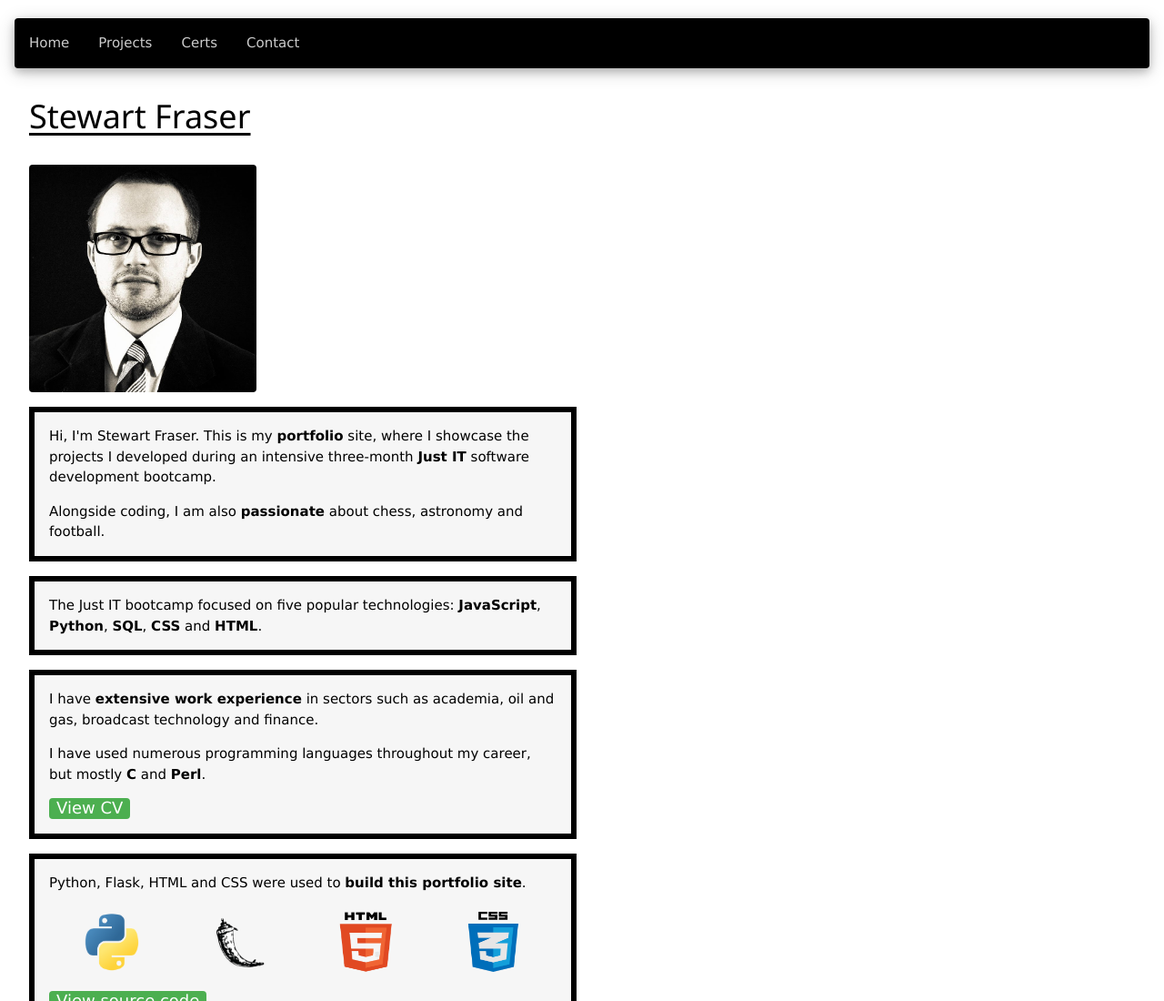
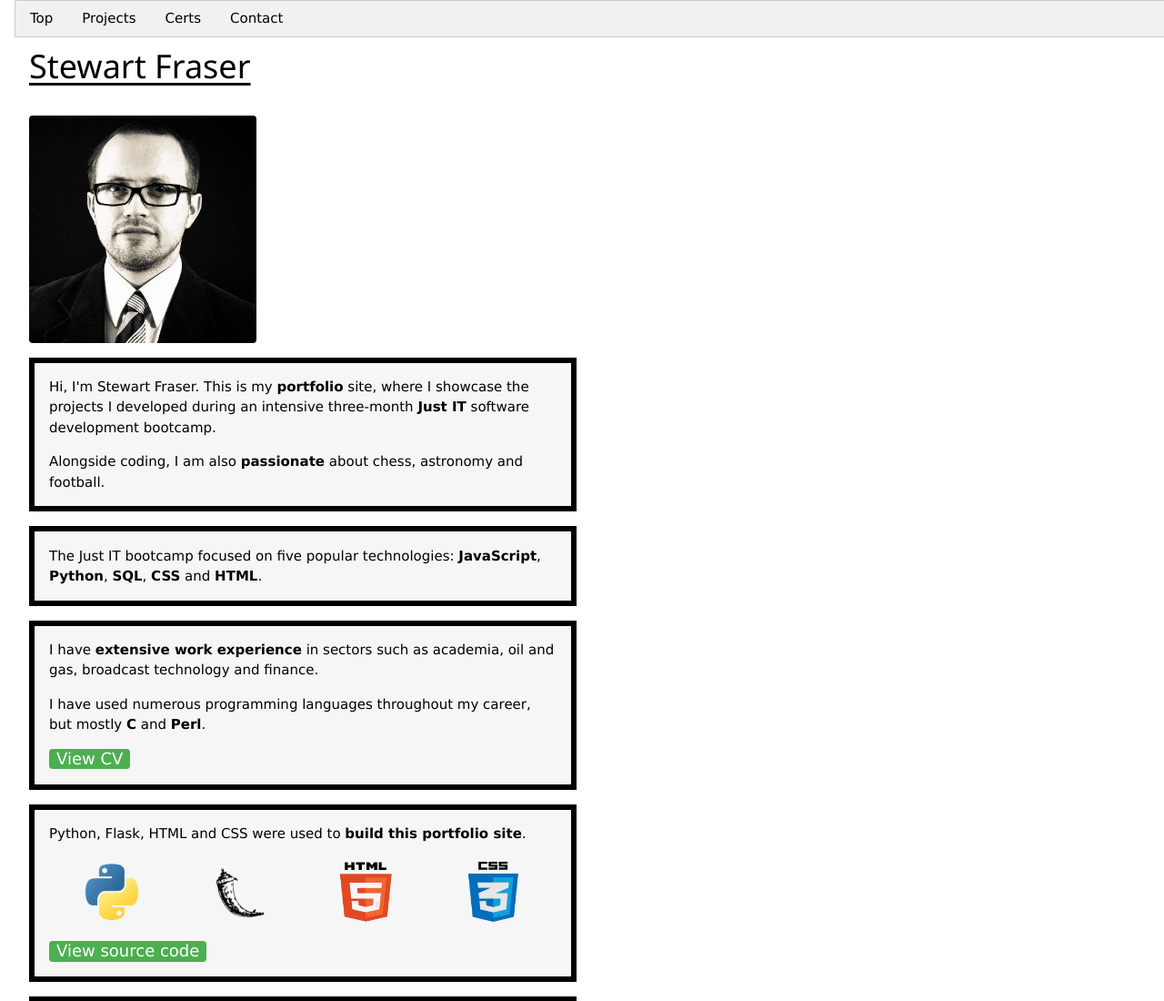
Before and after one commit to sfraser-dev/web-static-my-portfolio-site, a plain HTML site: page index.html in a window 1280 px wide. Shown: the top 1100 px of the page at 91% size. Drawn offline with nearby package versions, Linux system fonts and the light colour scheme.

Commit message:
changing section id names. new w3css nav bar (sticks to top)

```diff
--- a/index.html
+++ b/index.html
@@ -14,28 +14,51 @@
     </head>
     <body>
         <header class="w3-container">
-            <nav class="w3-bar w3-black w3-card-4 w3-round">
+            <!-- <div class="w3-top">
+                <nav class="w3-bar w3-black w3-card-4 w3-round">
+                    <a
+                        href="#section_home"
+                        class="w3-text-white w3-bar-item w3-padding-16 my-w3-mobile"
+                        >Home</a
+                    >
+                    <a
+                        href="#section_projects"
+                        class="w3-text-gray w3-bar-item w3-padding-16 my-w3-mobile"
+                        >Projects</a
+                    >
+                    <a
+                        href="#section_certificates"
+                        class="w3-text-gray w3-bar-item w3-padding-16 my-w3-mobile"
+                        >Certs</a
+                    >
+                    <a
+                        href="#section_contact"
+                        class="w3-text-gray w3-bar-item w3-padding-16 my-w3-mobile"
+                        >Contact</a
+                    >
+                </nav>
+            </div> -->
+
+            <div class="w3-top">
+            <nav class="w3-bar w3-border w3-light-grey">
+                <a href="#section_home" class="w3-bar-item w3-button">Top</a>
                 <a
-                    href="#home_section"
-                    class="w3-text-gray w3-bar-item w3-padding-16 my-base-nav-link-active my-w3-mobile"
-                    >Home</a
-                >
-                <a
-                    href="#projects_section"
-                    class="w3-text-gray w3-bar-item w3-padding-16 my-base-nav-link-active my-w3-mobile"
+                    href="#section_projects"
+                    class="w3-bar-item w3-button"
                     >Projects</a
                 >
                 <a
-                    href="#certs_section"
-                    class="w3-text-gray w3-bar-item w3-padding-16 my-base-nav-link-active my-w3-mobile"
+                    href="#section_certificates"
+                    class="w3-bar-item w3-button"
                     >Certs</a
                 >
                 <a
-                    href="#contact_section"
-                    class="w3-text-gray w3-bar-item w3-padding-16 my-base-nav-link-active my-w3-mobile"
+                    href="#section_contact"
+                    class="w3-bar-item w3-button"
                     >Contact</a
                 >
             </nav>
+            </div>
 
             <div class="w3-container w3-section">
                 <h1 class="my-base-title-header">Stewart Fraser</h1>
@@ -43,9 +66,9 @@
         </header>
 
         <main
-            class="#home_section w3-container my-home-page-container my-home-page-limit-width"
+            class="w3-container my-home-page-container my-home-page-limit-width"
         >
-            <section id="home_section">
+            <section id="section_home">
                 <div class="w3-margin-left">
                     <img
                         src="../static/images/portrait.png"
@@ -198,7 +221,7 @@
                             </li>
                         </ul>
                         <p>
-                            <a href="#certificates_section">
+                            <a href="#section_certificates">
                                 <span
                                     class="w3-tag w3-round w3-green my-shared-animated-tag-link"
                                     >View Certificates</span
@@ -208,7 +231,10 @@
                     </div>
                 </div>
             </section>
-            <section id="certs_section">
+            <section id="section_projects">
+
+            </section>
+            <section id="section_certificates">
                 <!-- The body for the certificates page. -->
                 <div class="w3-container">
                     <div class="w3-container">
@@ -234,13 +260,17 @@
                         <p>
                             <a
                                 href="https://www.freecodecamp.org/certification/fcc011121fa-fa04-41d9-8189-0d017cab7a94/data-analysis-with-python-v7"
-                                >View Data Analysis certificate on freeCodeCamp</a
+                                >View Data Analysis certificate on
+                                freeCodeCamp</a
                             >
                         </p>
                     </div>
                     <div class="w3-container my-margin-top-40">
                         <h3>JavaScript: Online DSA Course</h3>
-                        <p>"Implementing algorithms and data structures using JavaScript."</p>
+                        <p>
+                            "Implementing algorithms and data structures using
+                            JavaScript."
+                        </p>
                         <a
                             href="./static/docs/cert-fcc-javascript-dsa-sf.pdf"
                             target="_blank"
@@ -255,15 +285,16 @@
                         <p>
                             <a
                                 href="https://www.freecodecamp.org/certification/fcc011121fa-fa04-41d9-8189-0d017cab7a94/javascript-algorithms-and-data-structures"
-                                >View JavaScript DSA certificate on freeCodeCamp</a
+                                >View JavaScript DSA certificate on
+                                freeCodeCamp</a
                             >
                         </p>
                     </div>
                     <div class="w3-container my-margin-top-40">
                         <h3>C#: Online Microsoft Course</h3>
                         <p>
-                            "Comprehensive introduction to the C# programming language with
-                            Microsoft."
+                            "Comprehensive introduction to the C# programming
+                            language with Microsoft."
                         </p>
                         <a
                             href="./static/docs/cert-fcc-ms-csharp-sf.pdf"
@@ -279,7 +310,8 @@
                         <p>
                             <a
                                 href="https://freecodecamp.org/certification/fcc011121fa-fa04-41d9-8189-0d017cab7a94/foundational-c-sharp-with-microsoft"
-                                >View C# certificate and exam results on freeCodeCamp</a
+                                >View C# certificate and exam results on
+                                freeCodeCamp</a
                             >
                         </p>
                     </div>
@@ -298,16 +330,20 @@
                             />
                         </a>
                         <p>
-                            <a href="https://ude.my/UC-39842b87-9f21-4303-ad79-44a69760dd18"
+                            <a
+                                href="https://ude.my/UC-39842b87-9f21-4303-ad79-44a69760dd18"
                                 >View Go certificate on Udemy</a
                             >
                         </p>
                     </div>
                     <div class="w3-container my-margin-top-40">
-                        <h3>JavaScript: Online Backend Development and APIs Course</h3>
+                        <h3>
+                            JavaScript: Online Backend Development and APIs
+                            Course
+                        </h3>
                         <p>
-                            "Creating microservices using JavaScript, Node, Express and
-                            MongoDB."
+                            "Creating microservices using JavaScript, Node,
+                            Express and MongoDB."
                         </p>
                         <a
                             href="./static/docs/cert-fcc-backend-api-sf.pdf"
@@ -323,15 +359,16 @@
                         <p>
                             <a
                                 href="https://freecodecamp.org/certification/fcc011121fa-fa04-41d9-8189-0d017cab7a94/back-end-development-and-apis"
-                                >View JavaScript Backend Development and APIs certificate on freeCodeCamp</a
+                                >View JavaScript Backend Development and APIs
+                                certificate on freeCodeCamp</a
                             >
                         </p>
                     </div>
                     <div class="w3-container my-margin-top-40">
                         <h3>Just IT Software Development Bootcamp</h3>
                         <p>
-                            "In-person three-month intensive bootcamp focusing on Python,
-                            JavaScript, SQL, CSS and HTML."
+                            "In-person three-month intensive bootcamp focusing
+                            on Python, JavaScript, SQL, CSS and HTML."
                         </p>
                         <a
                             href="./static/docs/cert-JustIT-completion-certificate.pdf"
@@ -347,7 +384,10 @@
                     </div>
                     <div class="w3-container my-margin-top-40">
                         <h3>SQL: Online Course</h3>
-                        <p>"Become an expert at SQL using PostgreSQL and PgAdmin".</p>
+                        <p>
+                            "Become an expert at SQL using PostgreSQL and
+                            PgAdmin".
+                        </p>
                         <a
                             href="./static/docs/cert-sql-portilla.pdf"
                             target="_blank"
@@ -360,7 +400,8 @@
                             />
                         </a>
                         <p>
-                            <a href="https://ude.my/UC-ec6421c1-4784-4ba5-902d-229c7d08c2b4"
+                            <a
+                                href="https://ude.my/UC-ec6421c1-4784-4ba5-902d-229c7d08c2b4"
                                 >View SQL certificate on Udemy</a
                             >
                         </p>
@@ -369,8 +410,8 @@
                     <div class="w3-container my-margin-top-40">
                         <h3>Python: Online Course</h3>
                         <p>
-                            "Begin with the basics of Python and progress to creating your own
-                            applications and games."
+                            "Begin with the basics of Python and progress to
+                            creating your own applications and games."
                         </p>
                         <a
                             href="./static/docs/cert-python-portilla.pdf"
@@ -384,14 +425,13 @@
                             />
                         </a>
                         <p>
-                            <a href="https://ude.my/UC-ac1d437e-d4f3-43ec-8b1f-27386db098b9"
+                            <a
+                                href="https://ude.my/UC-ac1d437e-d4f3-43ec-8b1f-27386db098b9"
                                 >View Python certificate on Udemy</a
                             >
                         </p>
                     </div>
                 </div>
-
-
             </section>
         </main>
         <script
--- a/static/css/style.css
+++ b/static/css/style.css
@@ -23,11 +23,6 @@ body {
 
 /***** BASE PAGE (navbar and title). *****/
 /* Need to use !important to override w3.css colors */
-.my-base-nav-link-active {
-    color: #cccccc !important;
-    text-decoration: none;
-}
-
 .my-base-title-header {
     text-decoration: underline;
     text-underline-offset: 5px;
```
